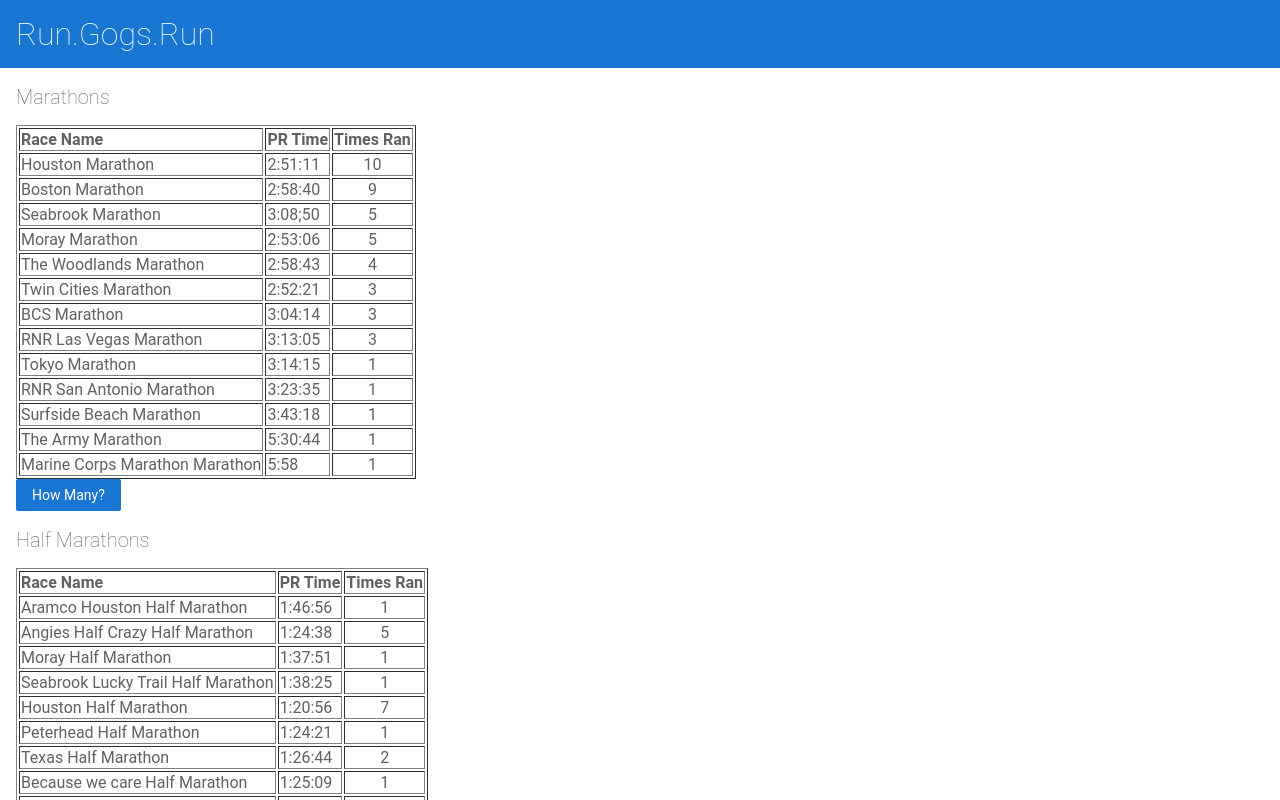
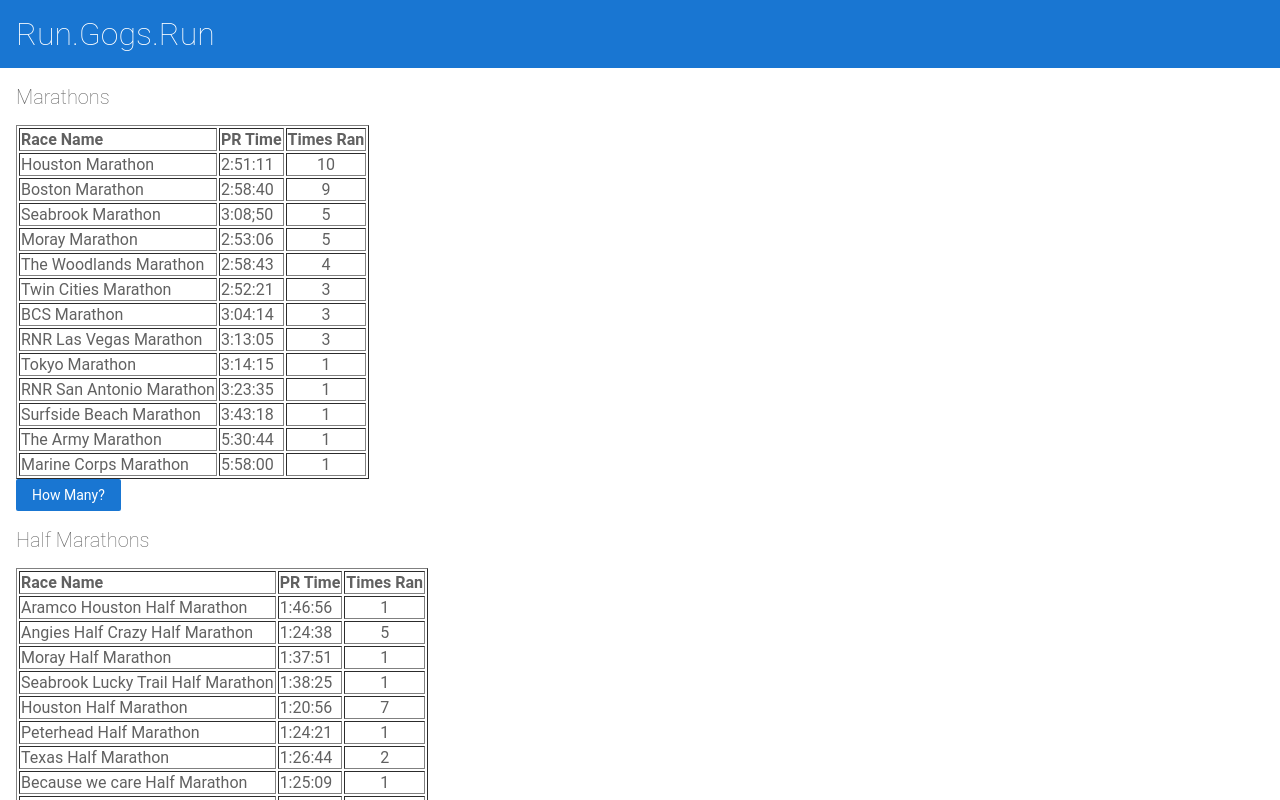
Before and after one commit to gchristie/rungogsrun, an Angular app: page / in a window 1280 px wide. Shown: the top 800 px of the page. Built offline with nearby package versions, Linux system fonts and the light colour scheme.

Commit message:
1 file modified

```diff
--- a/src/app/racedata.ts
+++ b/src/app/racedata.ts
@@ -100,8 +100,8 @@ export var racedata = [
    ,
 
   {
-    name: 'Marine Corps Marathon',
-    PR: '5:58',
+    name: 'Marine Corps',
+    PR: '5:58:00',
     count : 1,
     racetype: 'Marathon',
     comment: ''
```
